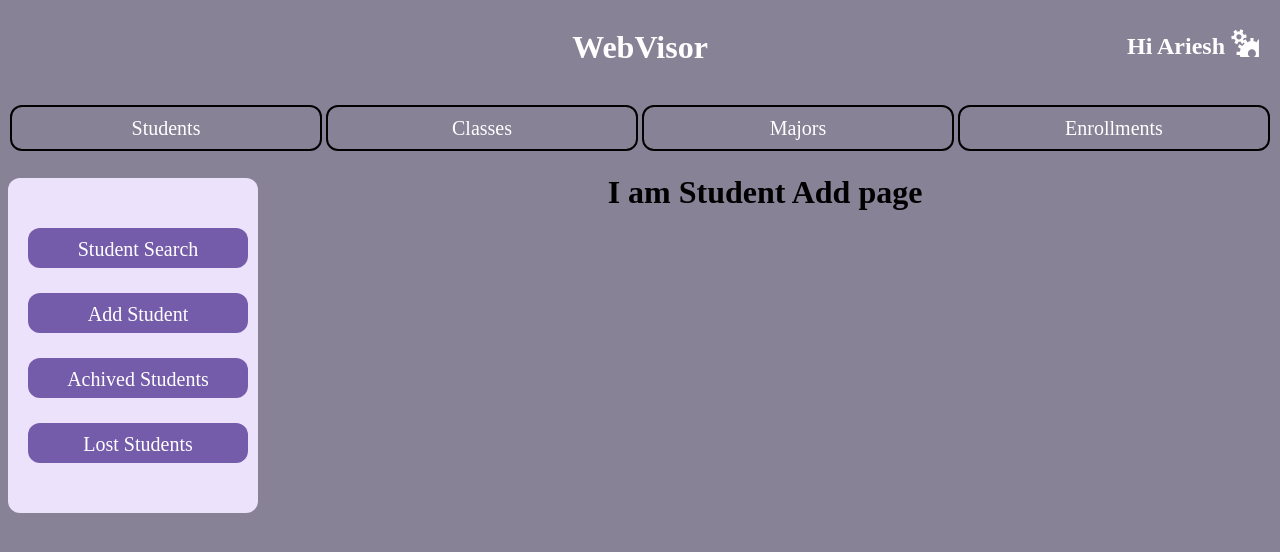
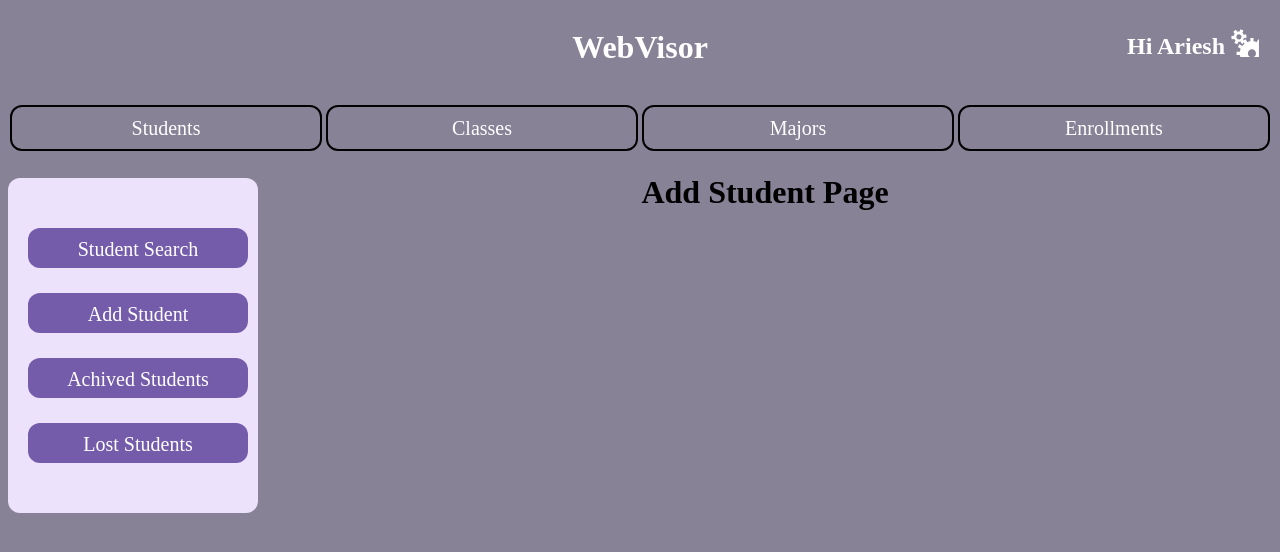
Before and after one commit to groverari/CWU-WebVisor, a React (Vite) app in the folder frontend/: page /home/students/add in a window 1280 px wide. Shown: the top 552 px of the page. Built offline with nearby package versions, Linux system fonts and the light colour scheme; a web font is replaced by a local one.

Commit message:
Update student-add.jsx

```diff
--- a/frontend/src/pages/students/student-add/student-add.jsx
+++ b/frontend/src/pages/students/student-add/student-add.jsx
@@ -2,7 +2,9 @@ import React from 'react'
 import './student-add.scss'
 
 const AddStudent = () => {
-  return <h1>I am Student Add page</h1>
+  return (
+    <h1>Add Student Page</h1>
+  )
 }
 
 export default AddStudent
```
